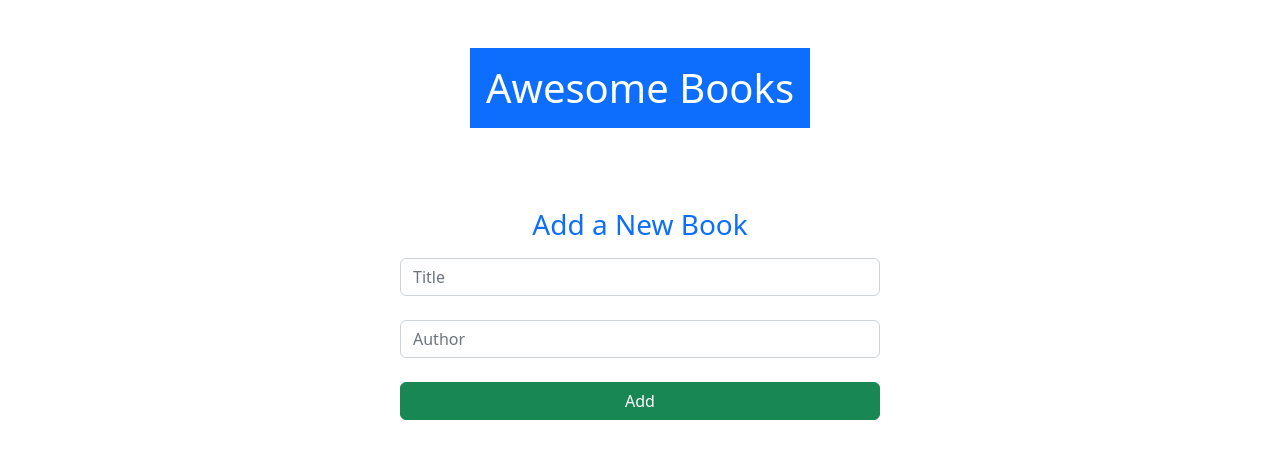
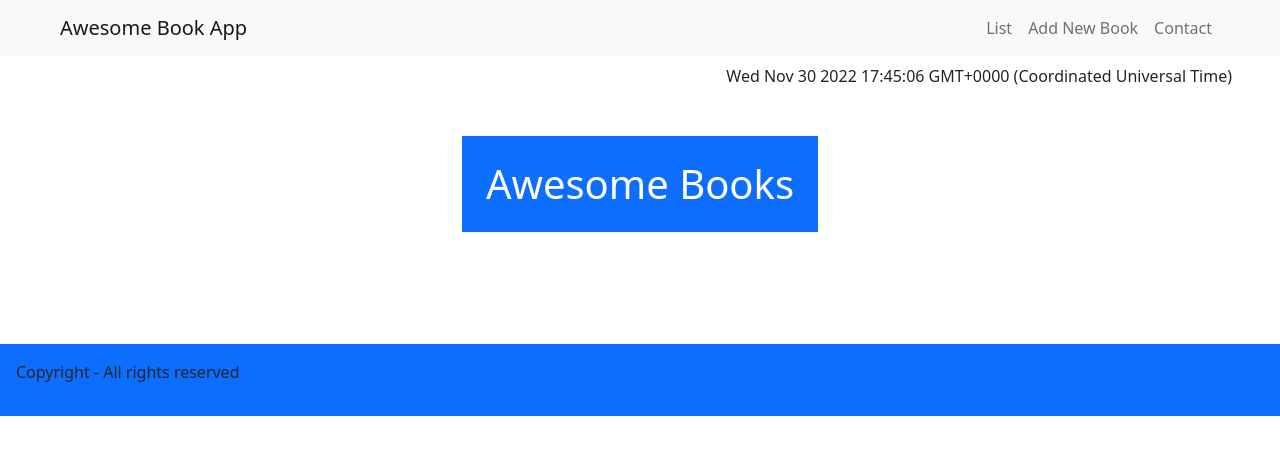
Before and after one commit to gjuliao/book_app, a website: page index.html in a window 1280 px wide. Drawn offline with nearby package versions, Linux system fonts and the light colour scheme.

Commit message:
Adjusted app for single page use

```diff
--- a/assets/css/styles.css
+++ b/assets/css/styles.css
@@ -11,3 +11,13 @@ body {
 #book_container tr {
   padding: 0.2rem;
 }
+
+#add_book_form,
+#contact {
+  display: none;
+}
+
+.navbar-nav,
+.navbar-brand {
+  cursor: pointer;
+}
--- a/assets/js/script.js
+++ b/assets/js/script.js
@@ -66,3 +66,48 @@ window.addEventListener('DOMContentLoaded', () => {
     displayBook(JSON.parse(localStorage.newBook));
   }
 });
+
+// Book App
+// const today = new Date();
+// const yyyy = today.getFullYear();
+// let mm = today.getMonth() + 1; // Months start at 0!
+// let dd = today.getDate();
+
+// if (dd < 10) dd = '0' + dd;
+// if (mm < 10) mm = '0' + mm;
+
+// const formattedToday = dd + '/' + mm + '/' + yyyy;
+
+// document.getElementById('DATE').value = formattedToday;
+
+document.getElementById('time').innerHTML = new Date();
+
+function displayPage(section) {
+  const bookList = document.getElementById('book_list');
+  const bookForm = document.getElementById('add_book_form');
+  const contact = document.getElementById('contact');
+  const mainH1 = document.getElementById('main_h1');
+
+  if (section == 'list') {
+    bookList.style.display = 'block';
+    bookForm.style.display = 'none';
+    contact.style.display = 'none';
+
+    mainH1.innerHTML = 'Awesome Book App';
+  }
+
+  else if (section == 'form') {
+    bookForm.style.display = 'block';
+    bookList.style.display = 'none';
+    contact.style.display = 'none';
+
+    mainH1.innerHTML = 'Add New Book';
+  }
+
+  else if (section == 'contact') {
+    contact.style.display = 'block';
+    bookList.style.display = 'none';
+    bookForm.style.display = 'none';
+    mainH1.innerHTML = 'Contact';
+  }
+}
--- a/index.html
+++ b/index.html
@@ -11,24 +11,53 @@
 </head>
 <body>
 
-    <div class="d-flex justify-content-center flex-column w-50 align-items-center m-auto">
-    <h1 class="text-bg-primary p-3 mt-5">Awesome Books</h1>
+    <nav class="navbar navbar-expand-lg bg-light">
+        <div class="container-fluid mx-5 d-flex justify-content-between">
+          <a class="navbar-brand" href="#">Awesome Book App</a>
+            <div class="navbar-nav">
+              <a onclick="displayPage('list')" class="nav-link" >List</a>
+              <a onclick="displayPage('form')" class="nav-link" >Add New Book</a>
+              <a onclick="displayPage('contact')" class="nav-link" >Contact</a>
+            </div>
+        </div>
+      </nav>
+
+      <div class="d-flex justify-content-end mt-2 mx-5" id="time"></div>
 
 
+    <div class="d-flex justify-content-center flex-column align-items-center h-25">
+        <h1 id="main_h1" class="text-bg-primary p-4 mb-5 mt-5">Awesome Books</h1>
+
+            <section id="book_list" class="w-50">
                 <table id="book_container" class="table table-striped mt-5">
                 </table>
+            </section>
 
-
-    <form class="mt-2 w-75" id="book_form">
-        <p class="text-primary h3 text-center">Add a New Book</p>
+            <section id="add_book_form" class="w-50">
+                <form class="mt-2 w-75 m-auto" id="book_form">
                     <input class=" mt-3 form-control"  id="title" type="text" placeholder="Title" required>
                     <br>
                     <input class=" form-control"  id="author" type="text" placeholder="Author" required>
                     <br>
                     <button class="w-100 btn btn-success" type="submit" id="form_btn">Add</button>
                 </form>
+            </section>
 
+            <section id="contact" class="w-50">
+
+                <p>Do you have any questions or if you want just to say hello please contact us.</p>
+                <p>Reach out to us!</p>
+                <ul>
+                    <li>Our email: email@email.com</li>
+                    <li>Our phone: +1 - 305-1122</li>
+                    <li>Our Address: address drive county</li>
+                </ul>
+            </section>
     </div>
+
+    <footer class="container-fluid bg-primary p-3 mb-0">
+        <p>Copyright - All rights reserved</p>
+    </footer>
 
     <script src="./assets/js/script.js"></script>
     <script src="https://cdn.jsdelivr.net/npm/bootstrap@5.2.3/dist/js/bootstrap.bundle.min.js"></script>
```
Lines whose indentation alone changed are shown as unchanged.
